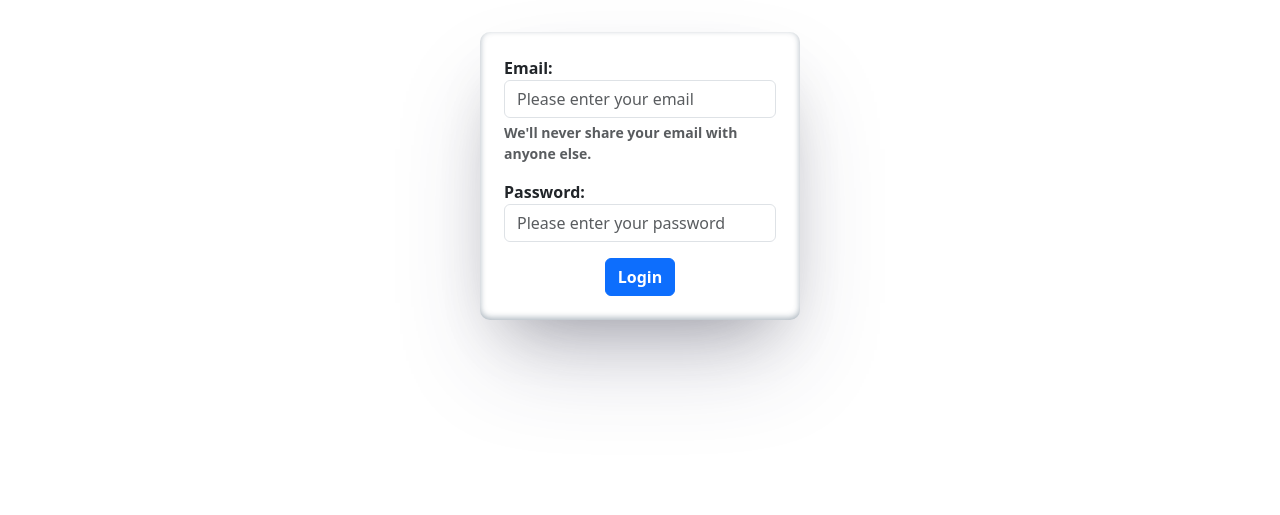
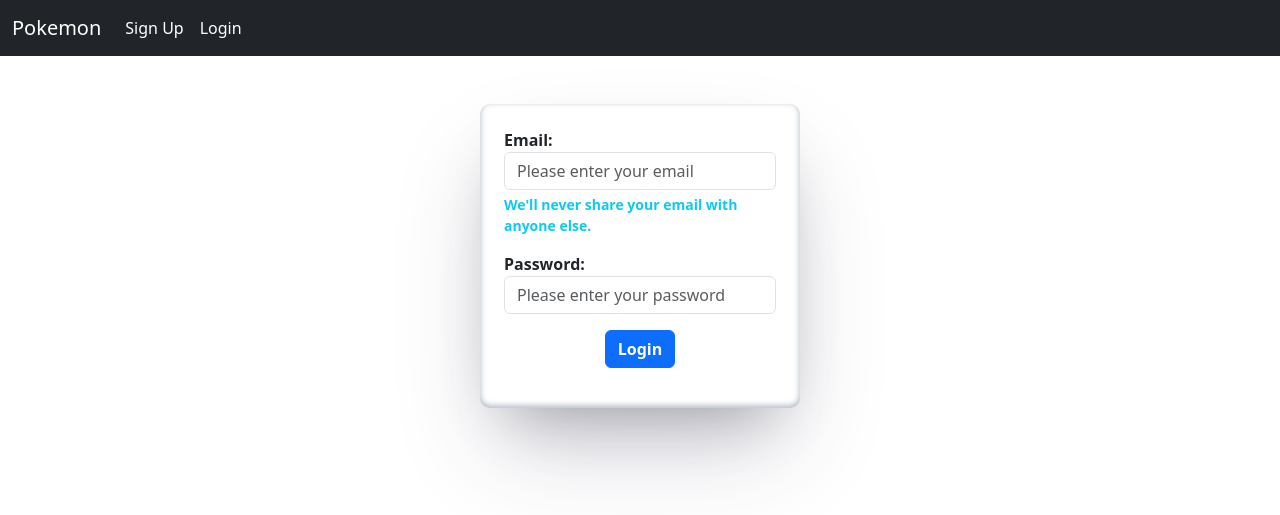
Before and after one commit to Kevinbaker2023/Flask-week5-day1, a Flask app: page /login in a window 1280 px wide. Shown: the top 515 px of the page. Run offline with Flask 3, Linux system fonts and the light colour scheme.

Commit message:
added flask login and models

```diff
--- a/app/routes.py
+++ b/app/routes.py
@@ -1,14 +1,15 @@
-from flask import request, render_template
+from flask import request, render_template, redirect, url_for, flash
 import requests
 from app.forms import PokemonName, LoginForm, SignupForm
-from app import app
+from app import app, db
+from app.models import User
+from werkzeug.security import check_password_hash
+from flask_login import current_user, login_user, logout_user, login_required
 
 @app.route("/")
 @app.route('/home')
 def greeting():
-    return 'Welcome to Pokemon!'
-
-REGISTERED_USERS = {}
+    return render_template('home.html')
 
 @app.route('/login', methods=['GET', 'POST'])
 def login():
@@ -16,10 +17,14 @@ def login():
     if request.method == 'POST' and form.validate_on_submit():
         email = form.email.data.lower()
         password = form.password.data
-        if email in REGISTERED_USERS and password == REGISTERED_USERS[email]['password']:
-            return f"Welcome {REGISTERED_USERS[email]['name']}!"
+        queried_user = User.query.filter(User.email == email).first()
+        if queried_user and check_password_hash(queried_user.password, password):
+            login_user(queried_user)
+            flash(f"Welcome {queried_user.first_name}. You successfully logged in!", 'secondary')
+            return redirect(url_for('poke'))
         else:
-            return 'Email or password was incorrect, please try again.'
+            error = 'Email or password was incorrect, please try again!'
+            return render_template('login.html' , form=form, error=error)
     else:
         return render_template('login.html', form=form)
 
@@ -27,19 +32,33 @@ def login():
 def signup():
     form = SignupForm()
     if request.method == 'POST' and form.validate_on_submit():
-        name = form.first_name.data + ' ' + form.last_name.data
-        email = form.email.data.lower()
-        password = form.password.data
-        REGISTERED_USERS[email] = {
-            'name': name,
-            'password': password
+        user_data = {
+            'first_name': form.first_name.data,
+            'last_name': form.last_name.data,
+            'email': form.email.data.lower(),
+            'password': form.password.data
         }
-        print(REGISTERED_USERS)
-        return 'Please proceed to login'
+
+        new_user = User()
+        new_user.from_dict(user_data)
+        db.session.add(new_user)
+        db.session.commit()
+
+        flash(f"Thank you for signing up {user_data['first_name']}, please login!", 'secondary')
+        return redirect(url_for('login'))
     else:
         return render_template('signup.html', form=form)
 
+@app.route('/logout')
+def logout():
+    logout_user()
+    flash(f"You have successfully logged out", 'danger')
+    return redirect(url_for('login'))
+
+
+
 @app.route('/poke', methods=['GET', 'POST'])
+@login_required
 def poke():
     form = PokemonName()
     if request.method == 'POST' and form.validate_on_submit():
@@ -71,7 +90,8 @@ def get_pokemon_data(data):
             'hp': f"{new_pokemon_data['stats'][0]['base_stat']}",
             'attack': f"{new_pokemon_data['stats'][1]['base_stat']}",
             'defense': f"{new_pokemon_data['stats'][2]['base_stat']}",
-            'move': f"{new_pokemon_data['moves'][16]['move']['name']}"
+            'move': f"{new_pokemon_data['moves'][16]['move']['name']}",
+            'type1': f"{new_pokemon_data['types'][0]['type']['name']}",
         }
         if len(pokemon_list) <= 0:
             pokemon_list.append(pokemon_dict)
--- a/app/static/css/styles.css
+++ b/app/static/css/styles.css
@@ -7,4 +7,14 @@
 
 #card{
     border-radius: 25px;
+    margin-top: 2rem;
 }
+
+#home-page{
+    padding-top: 1rem;
+    padding-left: 1rem;
+}
+
+nav {
+    margin-bottom: 2rem;
+}
--- a/app/templates/base.html
+++ b/app/templates/base.html
@@ -9,6 +9,49 @@
     <title>{% block title %} {% endblock %}</title>
 </head>
 <body>
+    <nav class="navbar navbar-expand-lg bg-dark">
+        <div class="container-fluid">
+          <a class="navbar-brand text-white" href="/">Pokemon</a>
+          <button class="navbar-toggler btn btn-light bg-white" type="button btn btn-light" data-bs-toggle="collapse" data-bs-target="#navbarNav" aria-controls="navbarNav" aria-expanded="false" aria-label="Toggle navigation">
+            <span class="navbar-toggler-icon"></span>
+          </button>
+          <div class="collapse navbar-collapse" id="navbarNav">
+            <ul class="navbar-nav">
+            {% if current_user.is_authenticated %}
+            <li>
+              <a class="nav-link text-white" href="">{{ current_user.first_name}} {{ current_user.last_name }}</a>
+            </li>
+              <li class="nav-item">
+                <a class="nav-link active text-white" href="{{ url_for('greeting') }}">Home</a>
+              </li>
+              <li class="nav-item">
+                <a class="nav-link text-white" href="{{ url_for('poke') }}">Pokemon Search</a>
+              </li>
+              <li>
+                <a class="btn btn-light" href="{{ url_for('logout')}}">Logout</a>
+              </li>
+            {% else %}
+              <li class="nav-item">
+                <a class="nav-link text-white" href="{{ url_for('signup') }}">Sign Up</a>
+              </li>
+              <li class="nav-item">
+                <a class="nav-link text-white" href="{{ url_for('login') }}">Login</a>
+              </li>
+            {% endif %}
+            </ul>
+          </div>
+        </div>
+    </nav>
+        {% with messages = get_flashed_messages(with_categories=true) %}
+            {% if messages %}
+                {% for category, message in messages %}
+                    <div class="alert alert-{{category}} alert-dismissible fade show" role="alert">
+                        <p class="m-0">{{ message }}</p>
+                        <button type="button" class="btn-close" data-bs-dismiss="alert" aria-label="Close"></button>
+                    </div>
+                {% endfor %}
+            {% endif %}
+        {% endwith %}
     {% block content %}
 
     {% endblock %}
--- a/app/templates/login.html
+++ b/app/templates/login.html
@@ -5,19 +5,20 @@
 {% endblock %}
 
 {% block content %}
-<div class="container w-25 fw-bold" id="login-form">
+<div class="container w-25 fw-bold mt-5" id="login-form">
     <form action="" method="POST">
         {{ form.hidden_tag() }}
             <div class="mb-3">
               {{ form.email.label }}
               {{ form.email(class="form-control", placeholder='Please enter your email') }}
-            <div id="emailHelp" class="form-text">We'll never share your email with anyone else.</div>
+            <div id="emailHelp" class="form-text text-info">We'll never share your email with anyone else.</div>
             </div>
             <div class="mb-3">
               {{ form.password.label }}
               {{ form.password(class="form-control", placeholder='Please enter your password') }}
             </div>
             {{ form.submit_btn(class="btn btn-primary d-block mx-auto fw-bold") }}
+            <p class="text-center text-danger">{{ error }}</p>
     </form>
 </div>
 {% endblock %}
--- a/app/templates/signup.html
+++ b/app/templates/signup.html
@@ -19,7 +19,7 @@
             <div class="mb-3">
                 {{ form.email.label }}
                 {{ form.email(class="form-control", placeholder='Please enter your email') }}
-            <div id="emailHelp" class="form-text">We'll never share your email with anyone else.</div>
+            <div id="emailHelp" class="form-text text-info">We'll never share your email with anyone else.</div>
             <div class="mb-3">
                 {{ form.password.label }}
                 {{ form.password(class="form-control", placeholder='Please enter your password') }}
--- a/config.py
+++ b/config.py
@@ -4,3 +4,4 @@ class Config():
     FLASK_APP = os.environ.get('FLASK_APP')
     FLASK_DEBUG = os.environ.get('FLASK_DEBUG')
     SECRET_KEY = os.environ.get('SECRET_KEY')
+    SQLALCHEMY_DATABASE_URI = os.environ.get('SQLALCHEMY_DATABASE_URI')
```
Also changed, not shown: app/__init__.py (+13 -2 lines), app/models.py (added, +25 -0 lines), app/templates/home.html (added, +9 -0 lines), app/templates/poke.html (+7 -6 lines), requirements.txt (+8 -0 lines), 1 other file.
